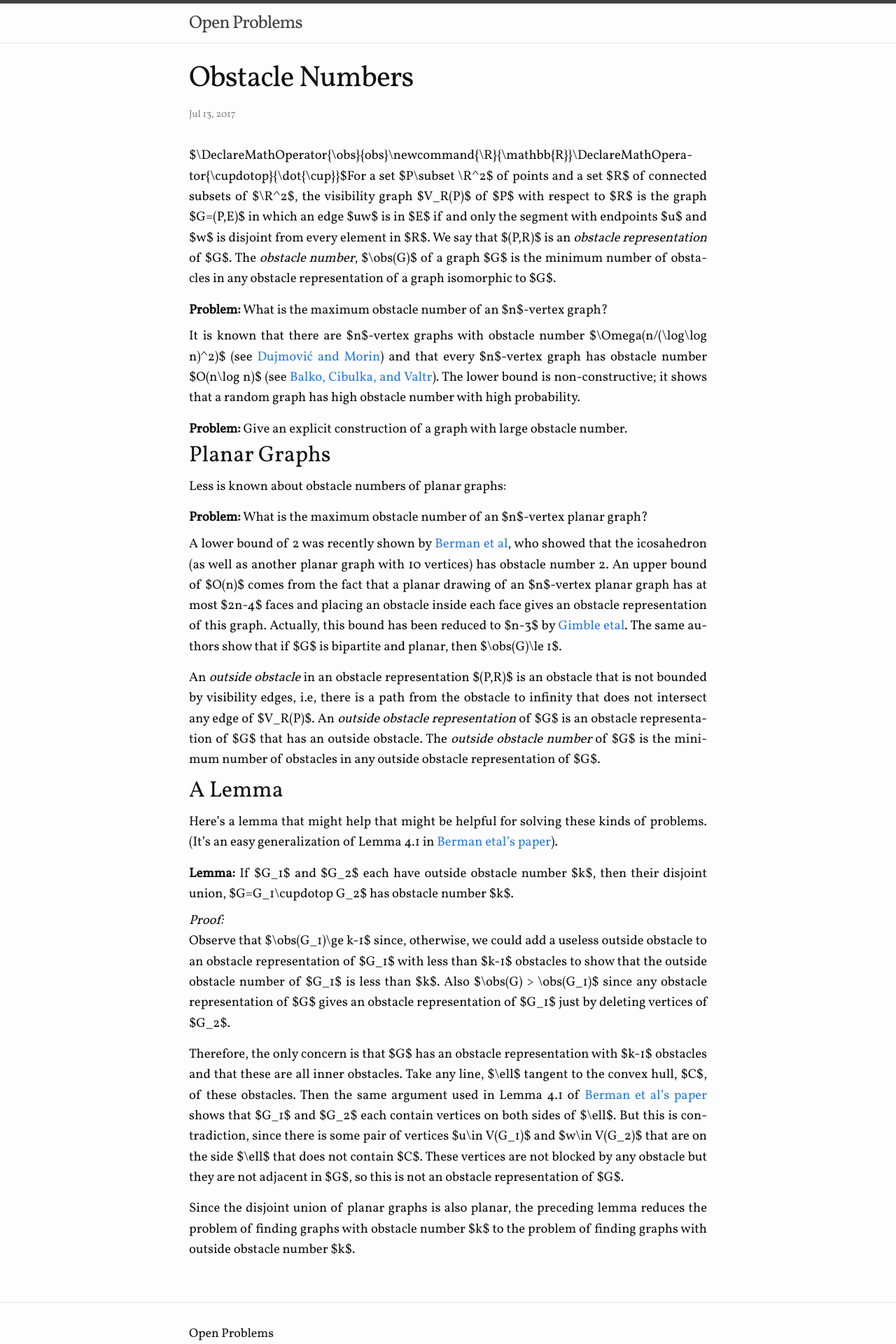
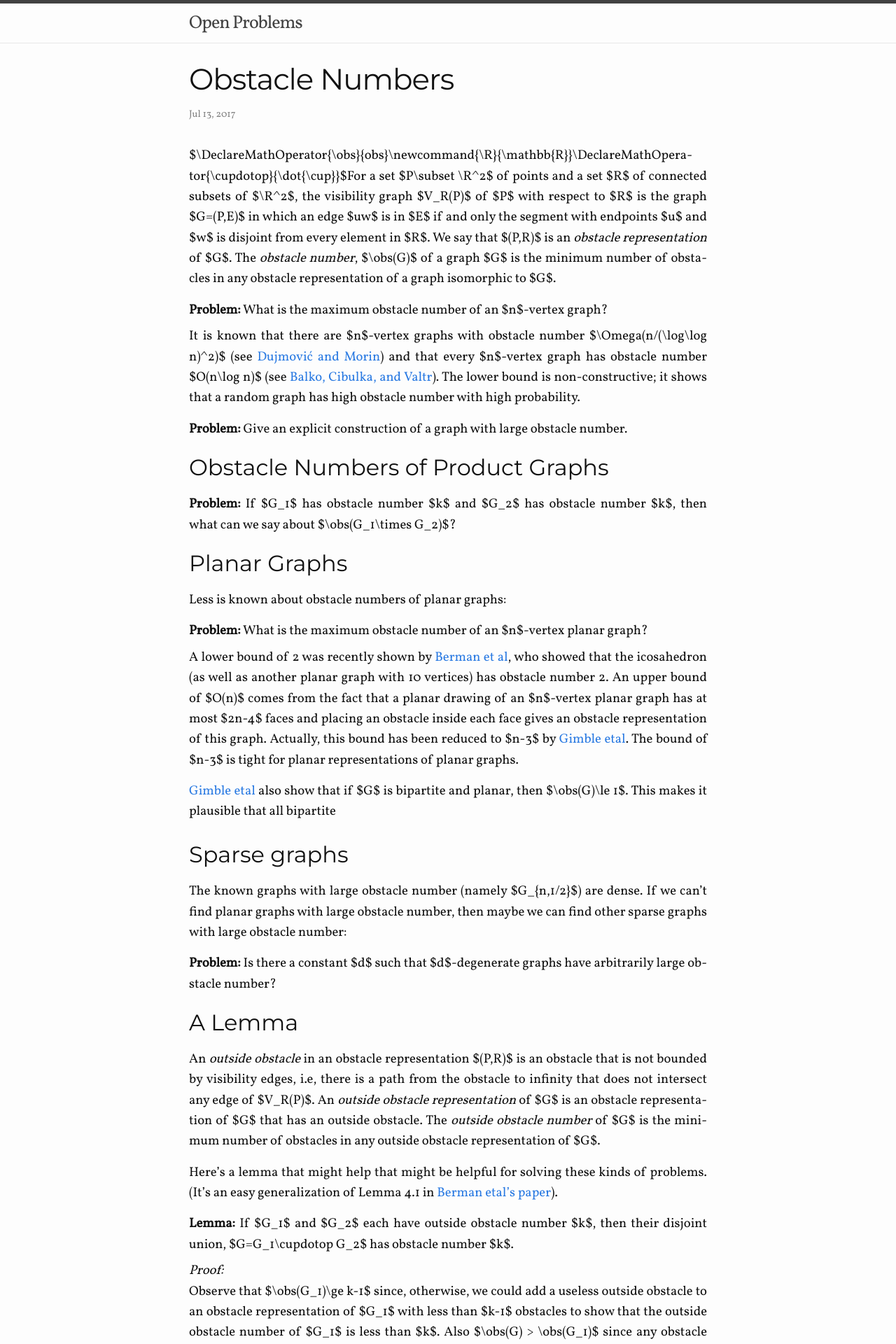
Before and after one commit to patmorin/patmorin.github.io, a Jekyll site: the page built from problems/obstacle-numbers.md, in a window 1280 px wide. Shown: the top 1920 px of the page at 70% size. Built offline with Jekyll 4.4.1, drawn with Linux system fonts in a browser that asks for light colours.

Commit message:
Touch-ups

```diff
--- a/_includes/head.html
+++ b/_includes/head.html
@@ -32,4 +32,5 @@
     <script src="Hyphenator/Hyphenator.js"></script>
 
     <link href='https://fonts.googleapis.com/css?family=Vollkorn' rel='stylesheet'>
+    <link href='https://fonts.googleapis.com/css?family=Montserrat' rel='stylesheet'>
 </head>
--- a/_sass/_patmorin.scss
+++ b/_sass/_patmorin.scss
@@ -1,9 +1,26 @@
 html, body {  /* for full-height background */
-    font: 14pt/22pt "Vollkorn";
+    font: 14pt/22pt "Vollkorn", serif;
     height: 100%;
     margin: 0;
     margin-bottom: 3em;
     padding: 0;
+}
+
+h1 {
+  font-family: "Montserrat", serif;
+  font-size: 16pt;
+}
+
+h2 {
+  padding-top: 1ex;
+  padding-bottom: .5ex;
+  font-family: "Montserrat", serif;
+  font-size: 14pt;
+}
+
+h3 {
+  font-family: "Montserrat", serif;
+  font-size: 12pt;
 }
 
 div.problem:before {
@@ -31,8 +48,8 @@ div.proof:before {
     font-style: italic;
 }
 
-div.proof.after {
-  content: "akjdflkdjafk∎";
+div.proof:after {
+  content: "∎";
 }
 
 div.proof {
--- a/problems/obstacle-numbers.md
+++ b/problems/obstacle-numbers.md
@@ -18,6 +18,12 @@ The lower bound is non-constructive; it shows that a random graph has high obsta
   Give an explicit construction of a graph with large obstacle number.
 </div>
 
+## Obstacle Numbers of Product Graphs
+
+<div class="problem">
+  If $G_1$ has obstacle number $k$ and $G_2$ has obstacle number $k$, then what can we say about $\obs(G_1\times G_2)$?
+</div>
+
 ## Planar Graphs
 Less is known about obstacle numbers of planar graphs:
 
@@ -25,11 +31,22 @@ Less is known about obstacle numbers of planar graphs:
   What is the maximum obstacle number of an $n$-vertex planar graph?
 </div>
 
-A lower bound of 2 was recently shown by [Berman et al][berman-etal], who showed that the icosahedron (as well as another planar graph with 10 vertices) has obstacle number 2.  An upper bound of $O(n)$ comes from the fact that a planar drawing of an $n$-vertex planar graph has at most $2n-4$ faces and placing an obstacle inside each face gives an obstacle representation of this graph.  Actually, this bound has been reduced to $n-3$ by [Gimble etal][gimble-etal]. The same authors show that if $G$ is bipartite and planar, then $\obs(G)\le 1$.
+A lower bound of 2 was recently shown by [Berman et al][berman-etal], who showed that the icosahedron (as well as another planar graph with 10 vertices) has obstacle number 2.  An upper bound of $O(n)$ comes from the fact that a planar drawing of an $n$-vertex planar graph has at most $2n-4$ faces and placing an obstacle inside each face gives an obstacle representation of this graph.  Actually, this bound has been reduced to $n-3$ by [Gimble etal][gimble-etal].  The bound of $n-3$ is tight for planar representations of planar graphs.
 
+[Gimble etal][gimble-etal] also show that if $G$ is bipartite and planar, then $\obs(G)\le 1$.  This makes it plausible that all bipartite
+
+## Sparse graphs
+
+The known graphs with large obstacle number (namely $G_{n,1/2}$) are dense. If we can't find planar graphs with large obstacle number, then maybe we can find other sparse graphs with large obstacle number:
+
+<div class="problem">
+  Is there a constant $d$ such that $d$-degenerate graphs have arbitrarily large obstacle number?
+</div>
+
+
+## A Lemma
 An *outside obstacle* in an obstacle representation $(P,R)$ is an obstacle that is not bounded by visibility edges, i.e, there is a path from the obstacle to infinity that does not intersect any edge of $V_R(P)$. An *outside obstacle representation* of $G$ is an obstacle representation of $G$ that has an outside obstacle.  The *outside obstacle number* of $G$ is the minimum number of obstacles in any outside obstacle representation of $G$.
 
-## A Lemma
 Here's a lemma that might help that might be helpful for solving these kinds of problems. (It's an easy generalization of Lemma 4.1
 in [Berman etal's paper][berman-etal]).
 
```
